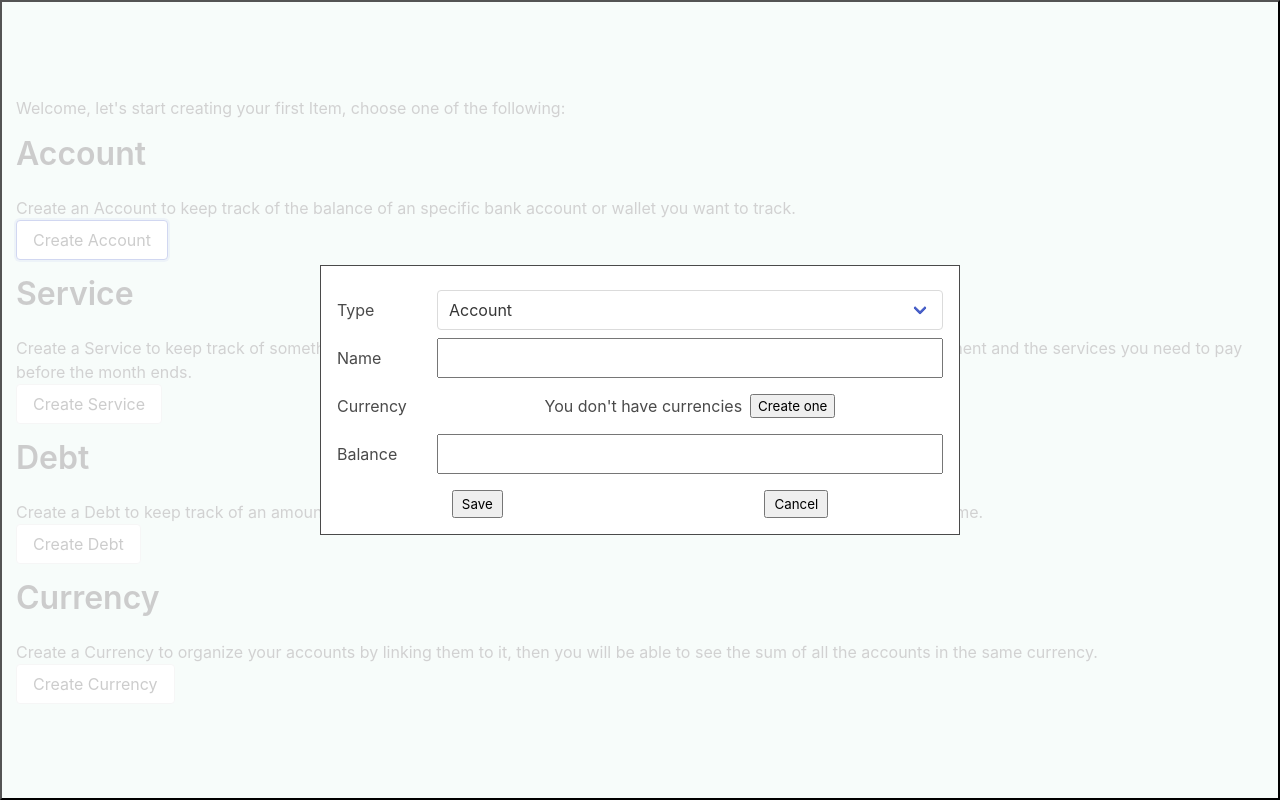
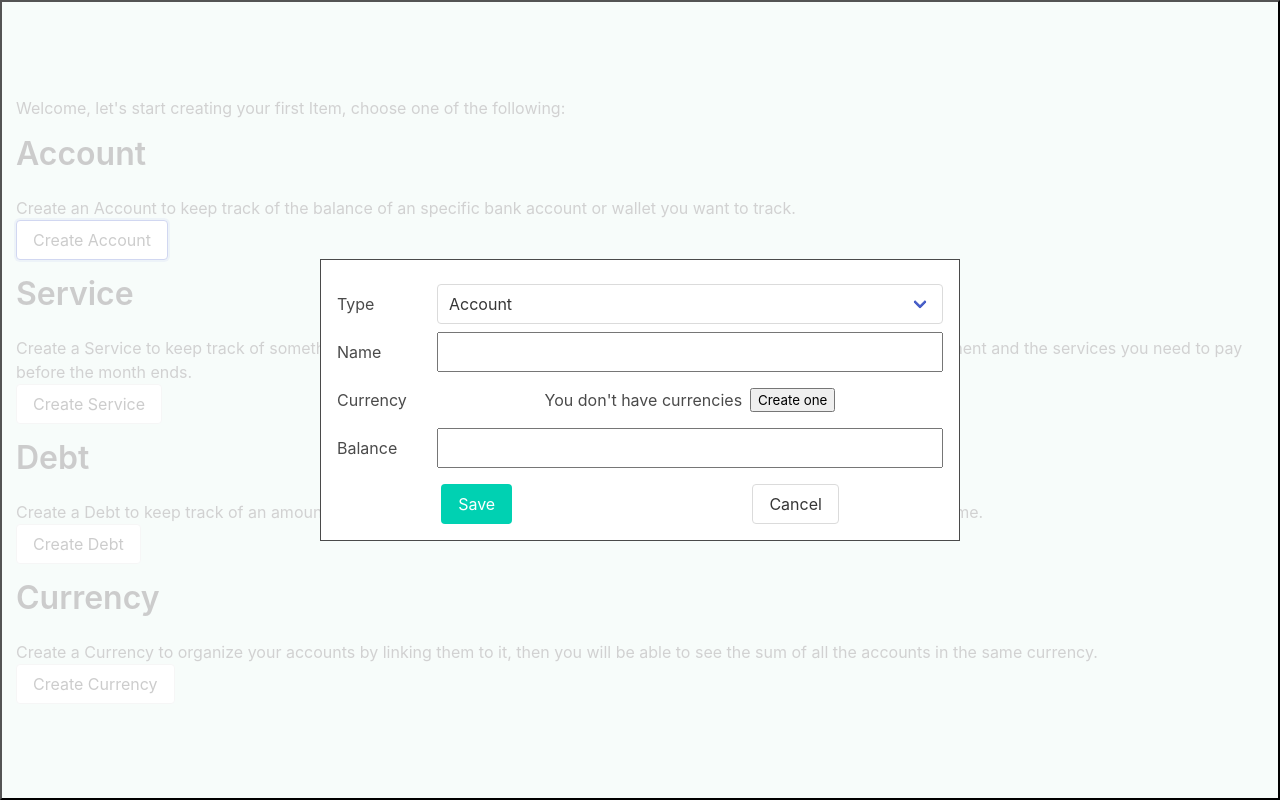
Before and after one commit to juanfrvera/finances, a SvelteKit app: page / in a window 1280 px wide. Both pictures are taken after a click on the button "Create Account". Built offline with nearby package versions, Linux system fonts and the light colour scheme.

Commit message:
feat: manual service info

```diff
--- a/src/routes/item-edit/renders/service-edit-render.svelte
+++ b/src/routes/item-edit/renders/service-edit-render.svelte
@@ -21,6 +21,10 @@
 		<Switch bind:checked={config.isManual} />
 	</div>
 </div>
+<div>
+	Mark the service as manual if you want to mark it as paid every month. You can change this setting
+	later.
+</div>
 
 <style>
 	.switch-container {
--- a/src/routes/items.svelte
+++ b/src/routes/items.svelte
@@ -230,8 +230,8 @@
 	>
 		<ItemEdit data={view.creationModal.data} />
 		<div slot="footer" class="modal-footer-buttons">
-			<button on:click={saveCreationModal} class="comfortable-button">Save</button>
-			<button on:click={closeCreationModal} class="comfortable-button">Cancel</button>
+			<button on:click={saveCreationModal} class="button is-primary">Save</button>
+			<button on:click={closeCreationModal} class="button">Cancel</button>
 		</div>
 	</Modal>
 {/if}
@@ -244,7 +244,7 @@
 		<ItemSee data={view.seeModal.item} on:update={itemUpdated} />
 		<div slot="footer" class="modal-footer-buttons">
 			<button on:click={openEditModalFromSee} class="button">Edit</button>
-			<button on:click={deleteCurrentItem} class="button">Delete</button>
+			<button on:click={deleteCurrentItem} class="button is-danger">Delete</button>
 			<button on:click={closeSeeModal} class="button">Close</button>
 		</div>
 	</Modal>
@@ -295,9 +295,6 @@
 		row-gap: 12px;
 		justify-content: space-between;
 	}
-	.comfortable-button {
-		padding: 4px 8px;
-	}
 	.modal-footer-buttons {
 		width: 100%;
 		display: flex;
```
